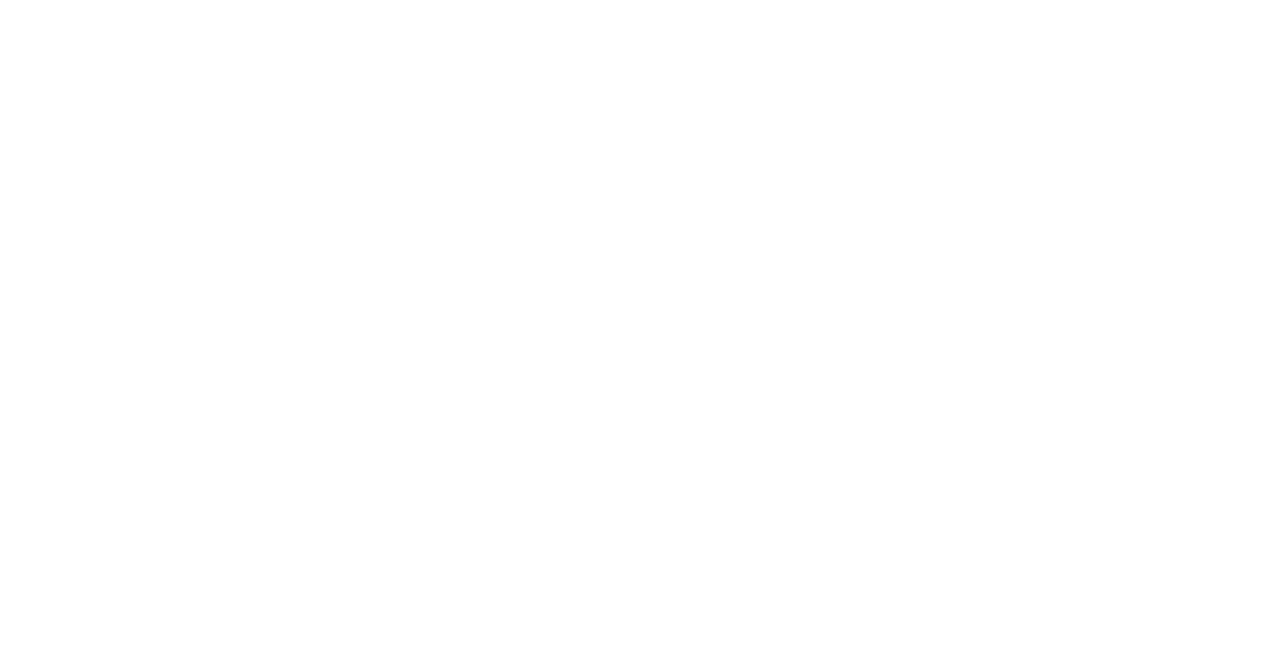
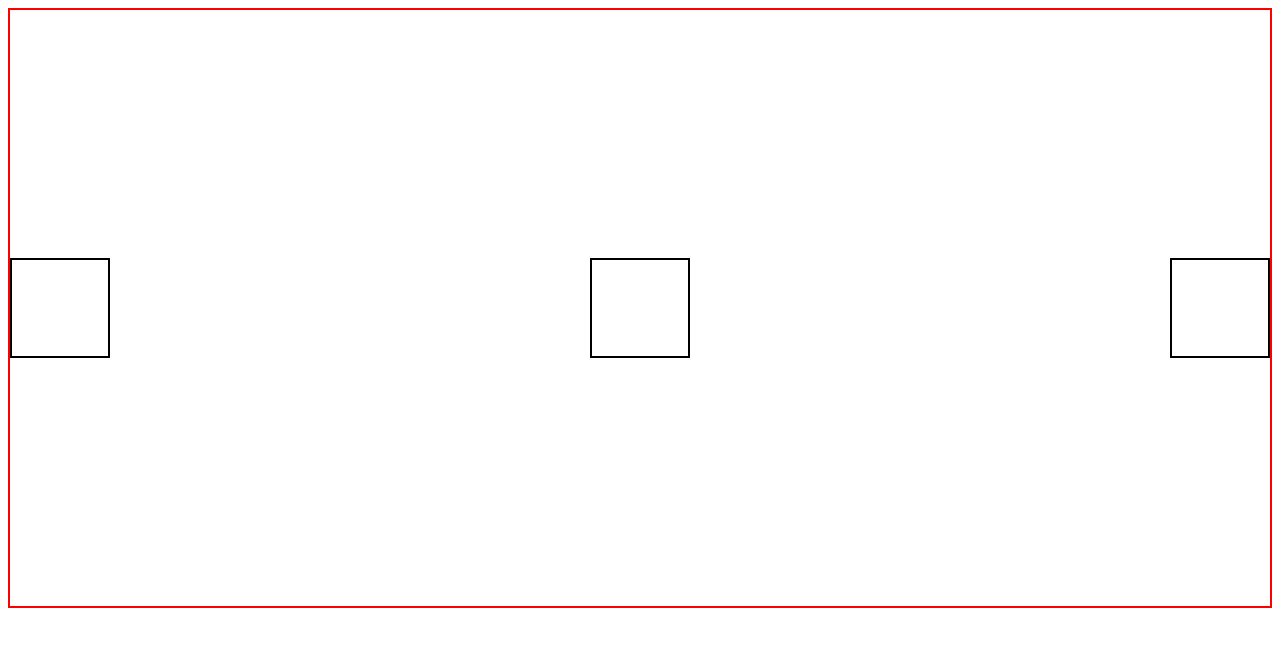
Before and after one commit to Michaelag32/Flex, a plain HTML site: page index.html in a window 1280 px wide. Drawn offline with Linux system fonts and the light colour scheme.

Commit message:
Went through basic flexbox layout commands

```diff
--- a/index.html
+++ b/index.html
@@ -1,14 +1,15 @@
 <html lang="en">
-<head>
-    <meta charset="UTF-8">
-    <meta http-equiv="X-UA-Compatible" content="IE=edge">
-    <meta name="viewport" content="width=device-width, initial-scale=1.0">
+  <head>
+    <meta charset="UTF-8" />
+    <meta http-equiv="X-UA-Compatible" content="IE=edge" />
+    <meta name="viewport" content="width=device-width, initial-scale=1.0" />
     <title>Document</title>
-</head>
-<body>
-    <div class="container"></div>
+    <link rel="stylesheet" href="./styles.css">
+  </head>
+  <body>
+    <div class="container">
     <div class="box"></div>
     <div class="box"></div>
     <div class="box"></div>
-</body>
+  </body>
 </html>
--- /dev/null
+++ b/styles.css
@@ -0,0 +1,19 @@
+*{
+    box-sizing: border-box;
+}
+
+.container {
+    width: 100%;
+    height: 600px;
+    border: 2px solid red;
+    display: flex;
+    align-items: center;
+    justify-content: space-between;
+
+}
+
+.box {
+    width: 100px;
+    height: 100px;
+    border: 2px solid black;
+}
```
